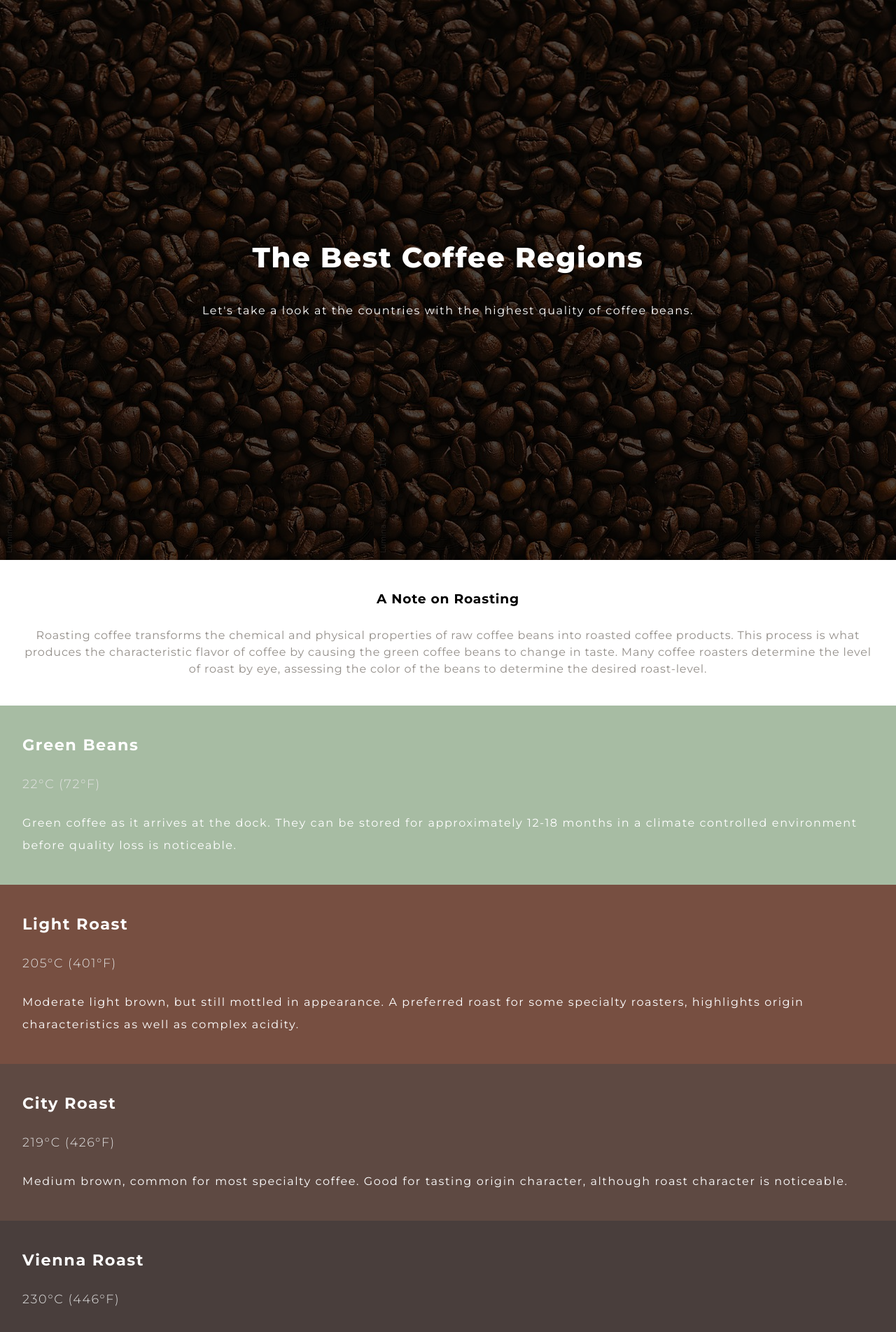
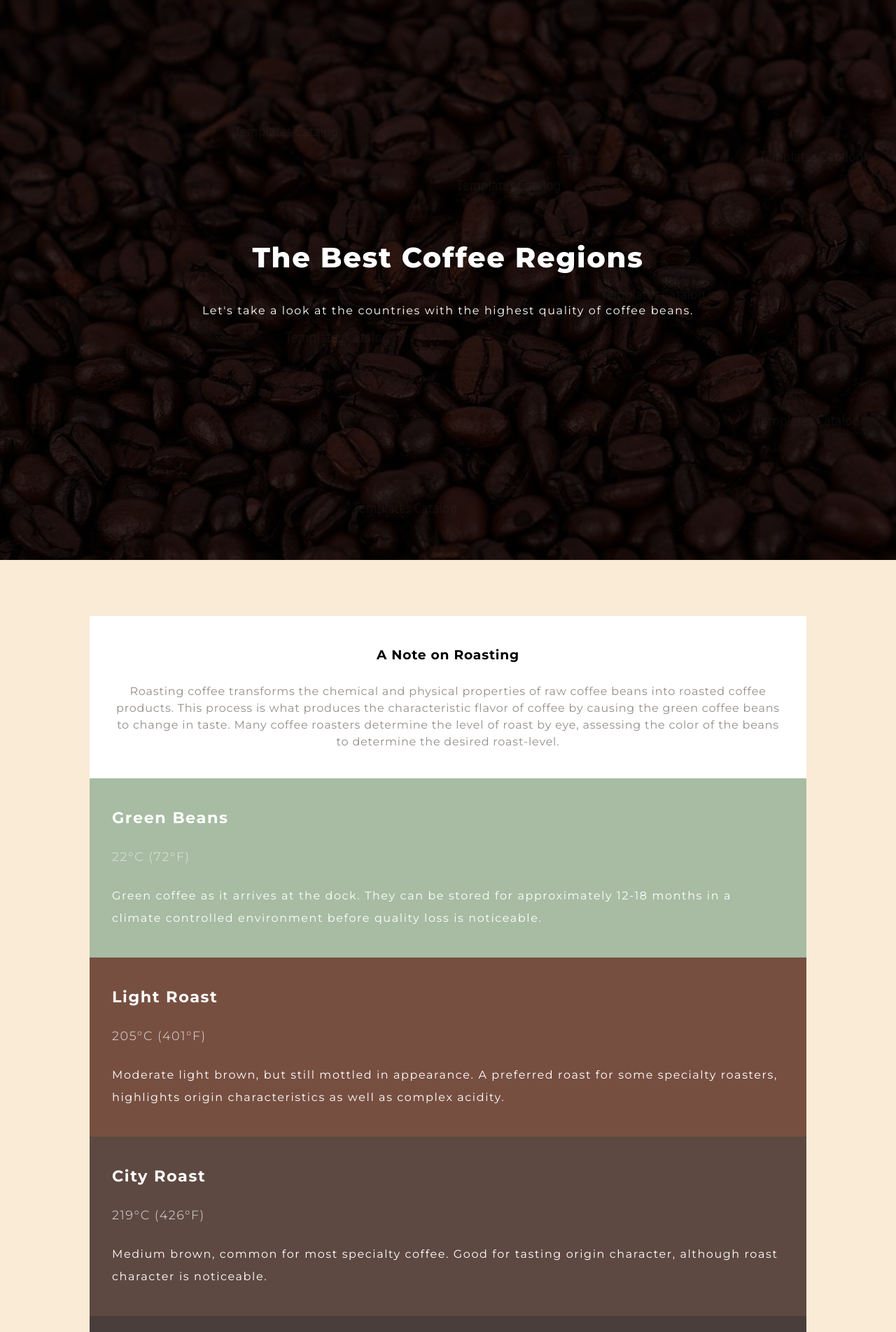
Before and after one commit to NahuelGenchi/coffee_regions, a React (Create React App) app: page / in a window 1280 px wide. Shown: the top 1903 px of the page at 70% size. Built offline with nearby package versions, Linux system fonts and the light colour scheme.

Commit message:
adding responsive design #5

```diff
--- a/src/App.js
+++ b/src/App.js
@@ -4,7 +4,9 @@ function App() {
   return (
     <>
       <Header />
-      <Main />
+      <div className="content">
+        <Main />
+      </div>
       <Footer />
     </>
   );
--- a/src/container/Footer/Footer.scss
+++ b/src/container/Footer/Footer.scss
@@ -29,3 +29,14 @@
     }
   }
 }
+
+@media screen and (min-width: 530px) {
+  .section-footer {
+    .section-container {
+      padding: 3rem calc(10vw + 2rem);
+
+      flex-direction: row;
+      justify-content: space-between;
+    }
+  }
+}
--- a/src/container/Header/Header.scss
+++ b/src/container/Header/Header.scss
@@ -7,6 +7,7 @@
 
   .section-container {
     height: 100vh;
+    width: 100%;
     padding: 10rem 1.5rem;
 
     display: flex;
@@ -31,3 +32,11 @@
     }
   }
 }
+
+@media screen and (min-width: 530px) {
+  .section-header {
+    margin: 0 auto;
+
+    background-image: url("../../assets/header_background_desktop.jpg");
+  }
+}
--- a/src/index.scss
+++ b/src/index.scss
@@ -22,3 +22,11 @@ body {
   letter-spacing: 0.10rem;
   line-height: 2rem;
 }
+
+@media screen and (min-width: 530px) {
+  .content {
+    padding: 5rem 10vw 5rem;
+
+    background-color: #FAEBD7;
+  }
+}
```
Also changed, not shown: src/assets/header_background_desktop.jpg (added).
